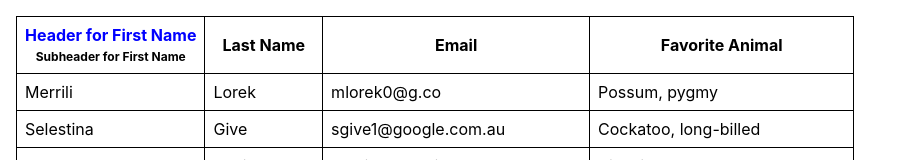
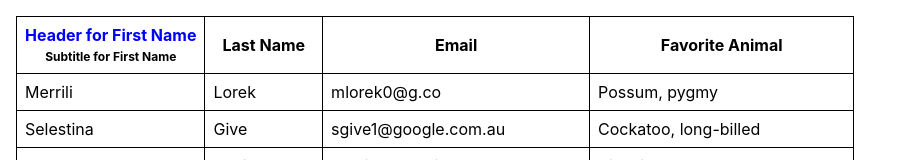
Before and after one commit to vuonga1103/datatable-sandbox, a React (Create React App) app: page / in a window 1280 px wide. Shown: the top 160 px of the page, without its empty margins (0-901 px from the left). Built offline with nearby package versions, Linux system fonts and the light colour scheme.

Commit message:
Minor edits

```diff
--- a/src/FirstNameHeader.js
+++ b/src/FirstNameHeader.js
@@ -3,11 +3,11 @@ import { Tooltip } from '@mui/material'
 
 const FirstNameHeader = () => {
   return (
-    <Tooltip title="This is a tooltip for First Name colum header">
+    <Tooltip title="This is a tooltip for First Name column header">
       <div>
         <span style={{ color: 'blue' }}>Header for First Name</span>
         <br />
-        <span style={{ fontSize: 12 }}>Subheader for First Name</span>
+        <span style={{ fontSize: 12 }}>Subtitle for First Name</span>
       </div>
     </Tooltip>
   )
```
